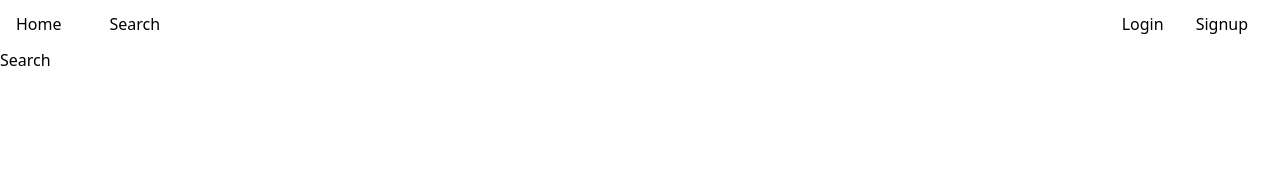
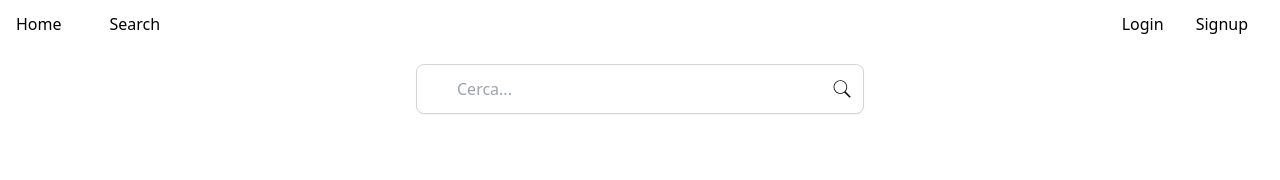
Before and after one commit to IvanAlva89/progetto-finale, a React (Vite) app: page /search in a window 1280 px wide. Shown: the top 180 px of the page. Built offline with nearby package versions, Linux system fonts and the light colour scheme.

Commit message:
added search styles

```diff
--- a/src/components/ProductCard.jsx
+++ b/src/components/ProductCard.jsx
@@ -22,15 +22,15 @@ const ProductCard = ({ product }) => {
     return(
         <>
             <div className = "flex flex-col text-center gap-3 hover:bg-white hover:cursor-pointer font-lato max-w-sm p-6 bg-blue-100 border border-gray-200 rounded-lg shadow">
-                <img className="item-center mix-blend-multiply" src={product.cover_image} />
+                <img className="h-full item-center mix-blend-multiply" src={product.cover_image} />
                 <p className="font-bold font-lato ">{product.price}€</p>
                 <h2 className="mb-2 text-2xl font-black tracking-tight text-gray-900">{product.name}</h2>
                 <span className="text-lg font-italic text-gray-900">Smarphone performante con un potente processore di ultima generazione</span>
                 {
                     auth?.role == "user" ? (
-                        <button onClick={() => addToCart(product)} className="bg-blue-500 hover:bg-blue-700 text-white rounded-md px-7 py-3">Aggiungi al carrello</button>
+                        <button onClick={() => addToCart(product)} className="bg-[#1e90ff] hover:bg-blue-700 text-white rounded-md px-7 py-3">Aggiungi al carrello</button>
                     ) : (
-                        <Link to="/login?r=home" className="bg-blue-500 hover:bg-blue-700 text-white rounded-md px-7 py-3">Accedi per aggiungere al carrello</Link>
+                        <Link to="/login?r=home" className="bg-[#1e90ff] hover:bg-blue-700 text-white rounded-md px-7 py-3">Accedi per aggiungere al carrello</Link>
                     )
                 }
             </div>
--- a/src/pages/Login.jsx
+++ b/src/pages/Login.jsx
@@ -68,19 +68,19 @@ const Login = () => {
                 )
             }
             <div className="mx-auto px-4 flex flex-col place-items-center mt-56">
-                <select className="font-lato w-64 font-extrabold bg-[#1e90ff] rounded text-white right-2/4" value={role} onChange={handleChangeRole}>
+                <select className="font-lato w-64 font-extrabold bg-[#1e90ff] rounded text-white right-2/4 rounded-xl mb-3" value={role} onChange={handleChangeRole}>
                     <option className="text-[#1e90ff] bg-white" value="seller">Seller</option>
                     <option className="text-[#1e90ff] bg-white" value="user">User</option>
                 </select>
-                <form className="flex flex-col w-64 right-2/4 h-64 place-items-center justify-center gap-4 rounded font-lato font-extrabold bg-[#1e90ff] rounded border-gray-200 border-2" onSubmit={handleLogin}>
+                <form className="flex flex-col w-64 right-2/4 h-64 place-items-center justify-center gap-4 rounded-xl font-lato font-extrabold bg-blue-100 rounded" onSubmit={handleLogin}>
                     <div>
                         <input className="px-2" type="email" name="email" value={form.email} onInput={handleInput} placeholder="E-mail" />
                     </div>
                     <div>
                         <input className="px-2" type="password" name="password" value={form.password} onInput={handleInput} placeholder="Password" />
                     </div>
-                    <div className="border-gray-200 border-2 rounded text-gray-200">
-                        <button type="submit" className="px-5 py-2 hover:border-3 hover:text-lg hover:text-[#1e90ff] hover:bg-white text-white">Login</button>
+                    <div>
+                        <button type="submit" className="px-5 py-2 hover:border-3 hover:text-lg hover:text-white hover:bg-[#1e90ff] text-[#1e90ff] rounded-xl">Login</button>
                     </div>
                 </form>
             </div>
--- a/src/pages/Search.jsx
+++ b/src/pages/Search.jsx
@@ -1,6 +1,30 @@
+import { useState } from "react";
+
 const Search = () => {
+    const [query, setQuery] = useState('');
+
+    const handleChange = (event) => {
+        // console.log(event.target.value);
+        setQuery(event.target.value);
+    }
+
     return (
-        <div>Search</div>
+        <div className="flex justify-center p-4">
+            <div className="relative w-full max-w-md">
+                <input
+                    type="text"
+                    value={query}
+                    placeholder="Cerca..."
+                    onChange={handleChange}
+                    className="w-full p-3 pl-10 border border-gray-300 rounded-lg shadow-sm focus:outline-none focus:ring-4 focus:ring-[#1e90ff]-500"
+                />
+                <button className="absolute inset-y-0 right-0 flex items-center pr-3">
+                    <svg className="w-5 h-5 text-gray-500" xmlns="http://www.w3.org/2000/svg" x="0px" y="0px" width="100" height="100" viewBox="0 0 50 50">
+                        <path d="M 21 3 C 11.621094 3 4 10.621094 4 20 C 4 29.378906 11.621094 37 21 37 C 24.710938 37 28.140625 35.804688 30.9375 33.78125 L 44.09375 46.90625 L 46.90625 44.09375 L 33.90625 31.0625 C 36.460938 28.085938 38 24.222656 38 20 C 38 10.621094 30.378906 3 21 3 Z M 21 5 C 29.296875 5 36 11.703125 36 20 C 36 28.296875 29.296875 35 21 35 C 12.703125 35 6 28.296875 6 20 C 6 11.703125 12.703125 5 21 5 Z"></path>
+                    </svg>
+                </button>
+            </div>
+        </div>
     )
 }
 
```
